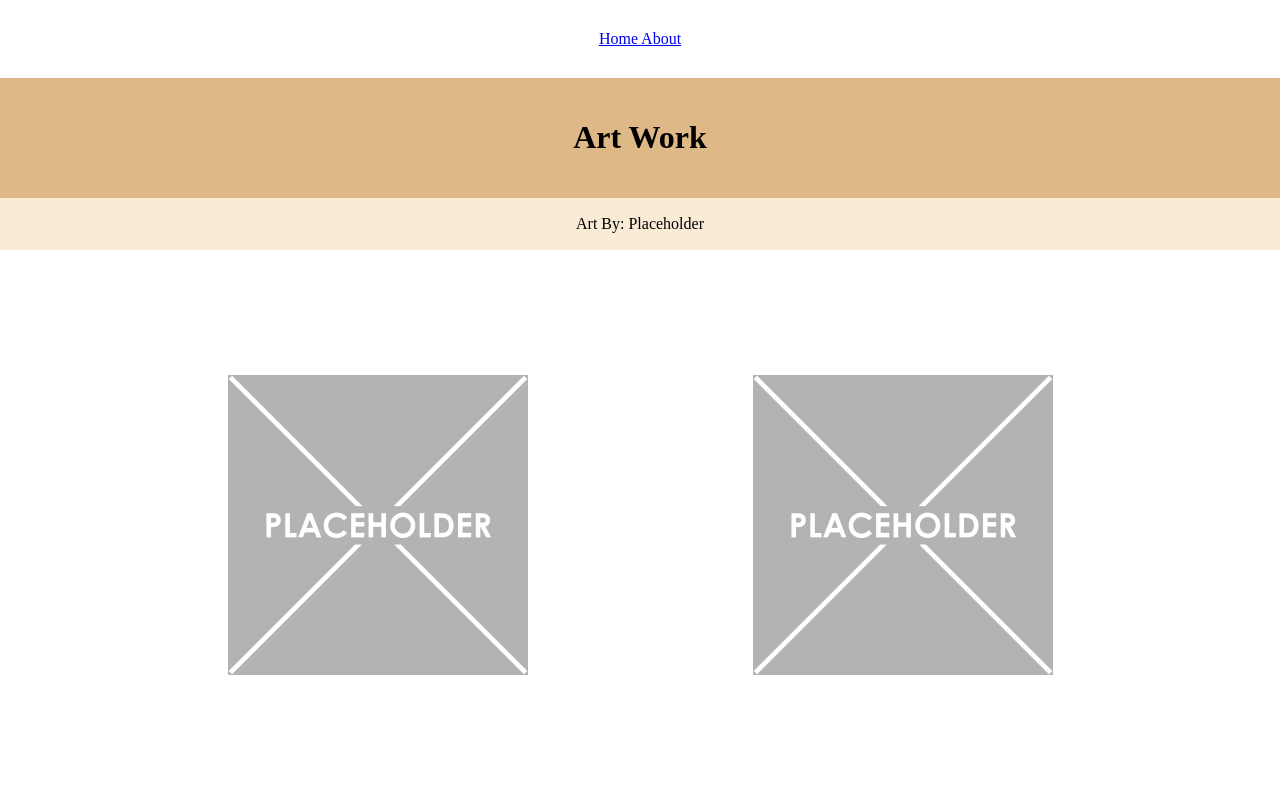
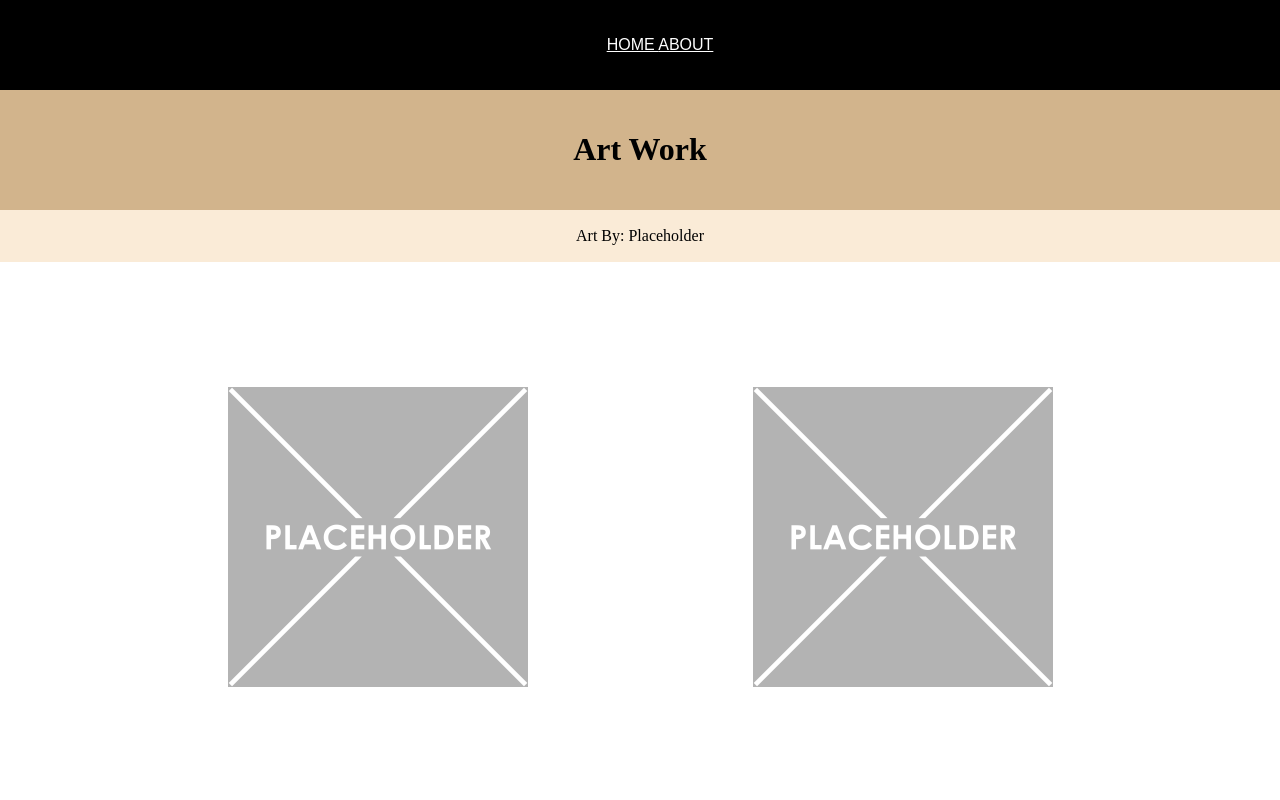
Before and after one commit to Muffin0823/Website, a plain HTML site: page Art work/index.html in a window 1280 px wide. Shown: the top 800 px of the page. Drawn offline with Linux system fonts and the light colour scheme.

Commit message:
half last

```diff
--- a/Art work/index.html
+++ b/Art work/index.html
@@ -2,6 +2,8 @@
 <html lang="en">
     <head>
         <header>
+            <div class="RHead">
+<ul>
             </a>
             <a href="http://127.0.0.1:5500/index.html">
                 Home
@@ -10,6 +12,10 @@
             <a href="http://127.0.0.1:5500/About/index.html">
                 About
             </a>
+
+        </ul>
+
+        </div>
         </header>
         <meta charset="UTF-8">
         <meta name="viewport" content="width=device-width, initial-scale=1.0">
--- a/Art work/style.css
+++ b/Art work/style.css
@@ -1,7 +1,13 @@
+head {
+
+}
+
+
 .header {
-    background-color: burlywood;
+    background-color: tan;
     text-align: center;
     padding: 20px;
+
 }
 
 
@@ -50,15 +56,6 @@ section {
     margin: 25px;
 }
 
-header {
-        padding: 25px;
-    border: 5px solid white;
-    color: white;
-    max-width: 1200px;
-    margin: auto;
-    text-align: center;
-    width: 100%;
-    }
 
     main {
     margin: auto;
@@ -101,3 +98,28 @@ nav {
     width: 100%;
     /*padding: 5px 20px; */
 }
+
+.RHead {
+
+    padding: 25px;
+    background-color: antiquewhite;
+    text-align: center;
+    color: white;
+    text-decoration: none;
+    text-transform: uppercase;
+    font-family: sans-serif;
+    display: block;
+    padding: 20px 10px;
+    transition: all ease 1s;
+        background-color: black;
+
+
+}
+
+a {
+    color: white;
+}
+
+nav a:hover     {
+    background-color: gray;
+}
```
Also changed, not shown: About/style.css (+3 -4 lines). Lines whose indentation alone changed are shown as unchanged.
